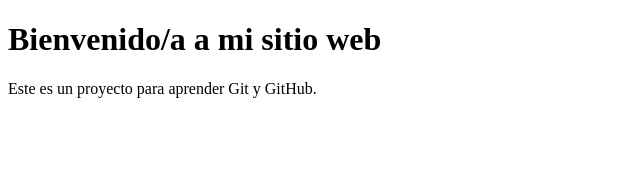
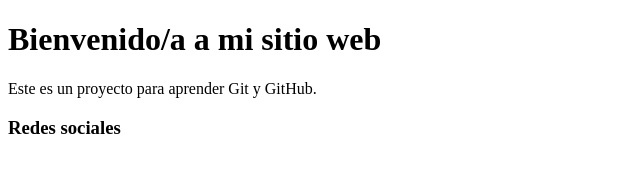
Before and after one commit to MartaLou20/Re-Po-Exam, a plain HTML site: page index.html in a window 1280 px wide. Shown: the whole page, without its empty margins (0-640 px from the left). Drawn offline with Linux system fonts and the light colour scheme.

Commit message:
Footer con titulo redes sociales añadido

```diff
--- a/index.html
+++ b/index.html
@@ -9,4 +9,8 @@
     <h1>Bienvenido/a a mi sitio web</h1>
     <p>Este es un proyecto para aprender Git y GitHub.</p>
 </body>
+<footer>
+	<h3> Redes sociales </h3>
+
+</footer>
 </html>
```
